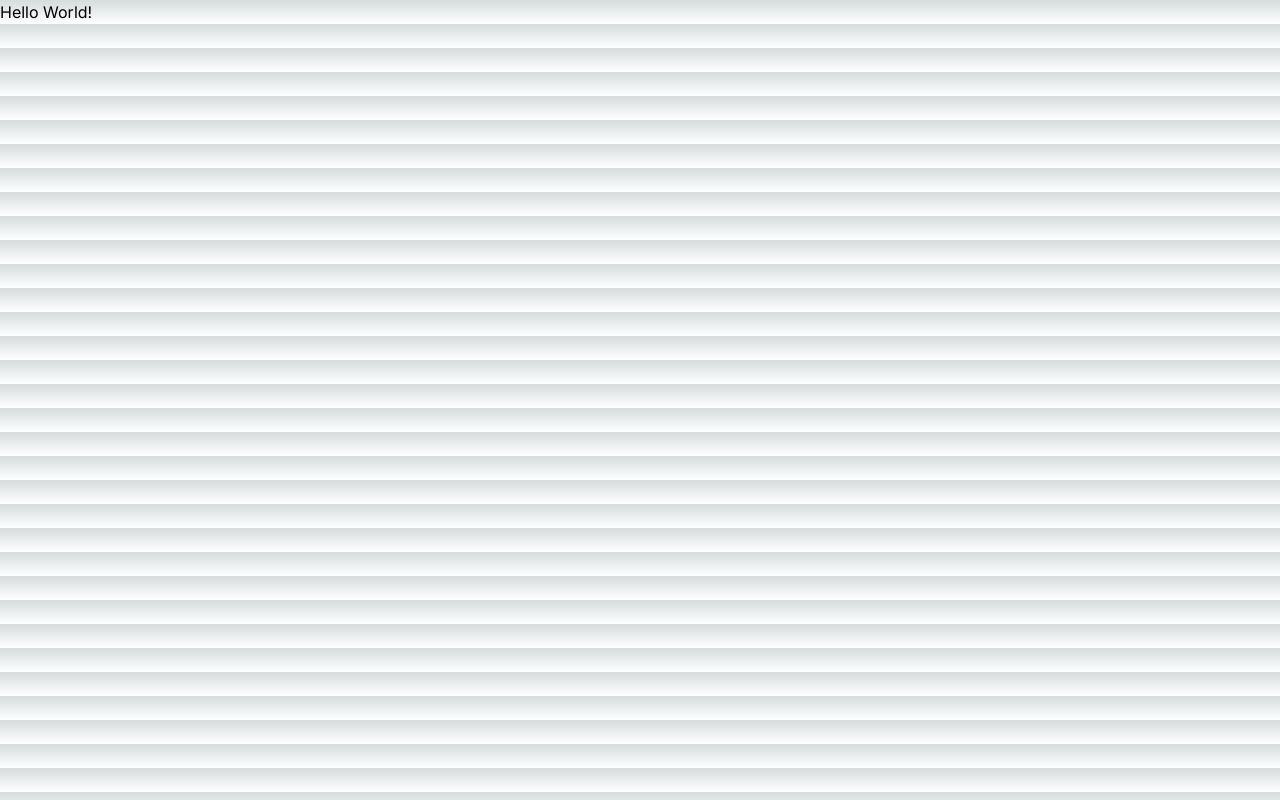
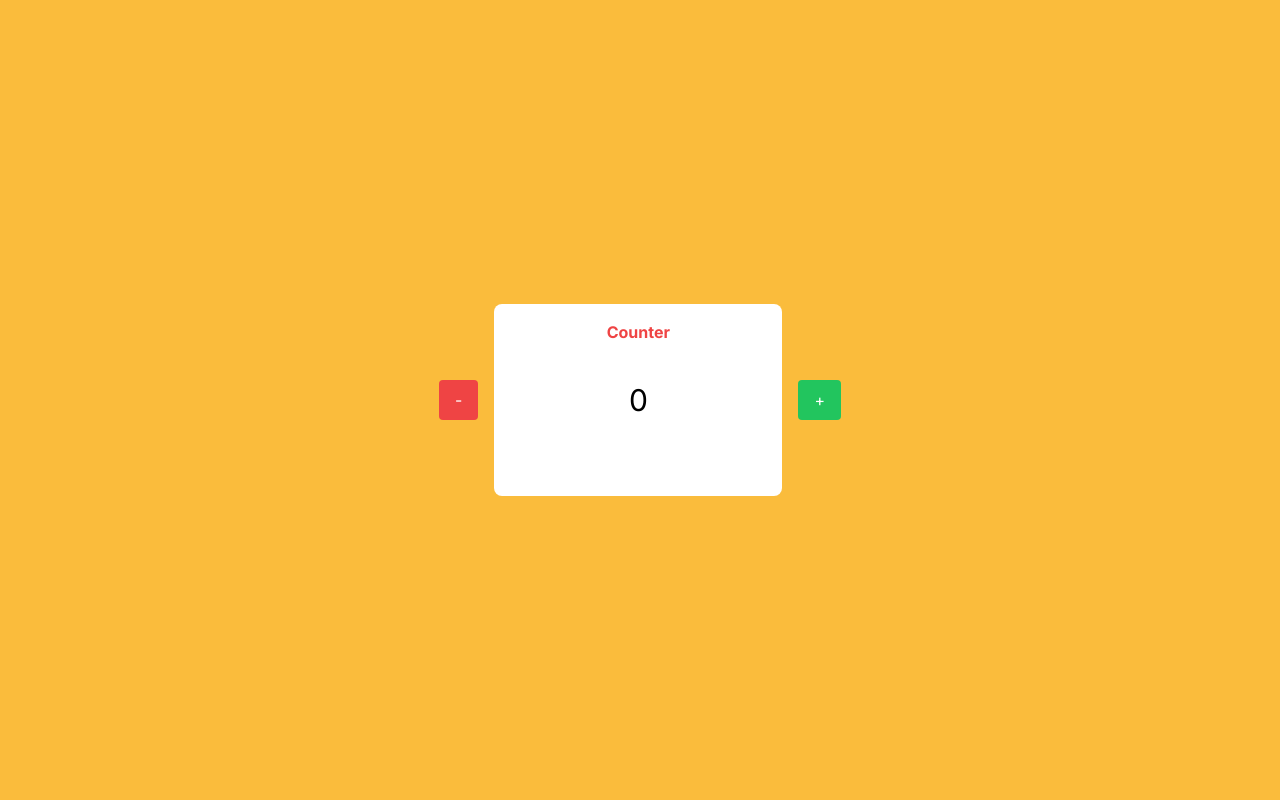
Before and after one commit to Hack4Impact-UMD/lpf-onboarding, a Next.js app: page / in a window 1280 px wide. Built offline with nearby package versions, Linux system fonts and the light colour scheme.

Commit message:
created next.js counter app

```diff
--- a/src/app/globals.css
+++ b/src/app/globals.css
@@ -31,3 +31,7 @@ body {
     text-wrap: balance;
   }
 }
+
+.screen {
+  background-color: #FABC3C;
+}
--- a/src/app/page.tsx
+++ b/src/app/page.tsx
@@ -1,5 +1,34 @@
-import Image from "next/image";
+"use client"
+
+import React, { useState } from "react";
+import { Inter } from "next/font/google";
+
+const inter = Inter({ subsets: ["latin"] });
 
 export default function Home() {
-  return <p>Hello World!</p>
-}
+  const [counter, setCounter] = useState<number>(0);
+
+  const increment = () => setCounter(counter + 1);
+  const decrement = () => setCounter(counter - 1);
+
+  return (
+    <div className="flex justify-center items-center h-screen screen">
+      <button
+        onClick={decrement}
+        className="bg-red-500 text-white px-4 py-2 rounded"
+      >
+        -
+      </button>
+      <div className="relative flex flex-col justify-center items-center w-72 h-48 bg-white rounded-lg mx-4">
+        <span className={`absolute top-4 text-red-500 text-l font-bold ${inter.className}`}>Counter</span>
+        <span className={`text-3xl text-black ${inter.className}`}>{counter}</span>
+      </div>
+      <button
+        onClick={increment}
+        className="bg-green-500 text-white px-4 py-2 rounded"
+      >
+        +
+      </button>
+    </div>
+  );
+};
```
